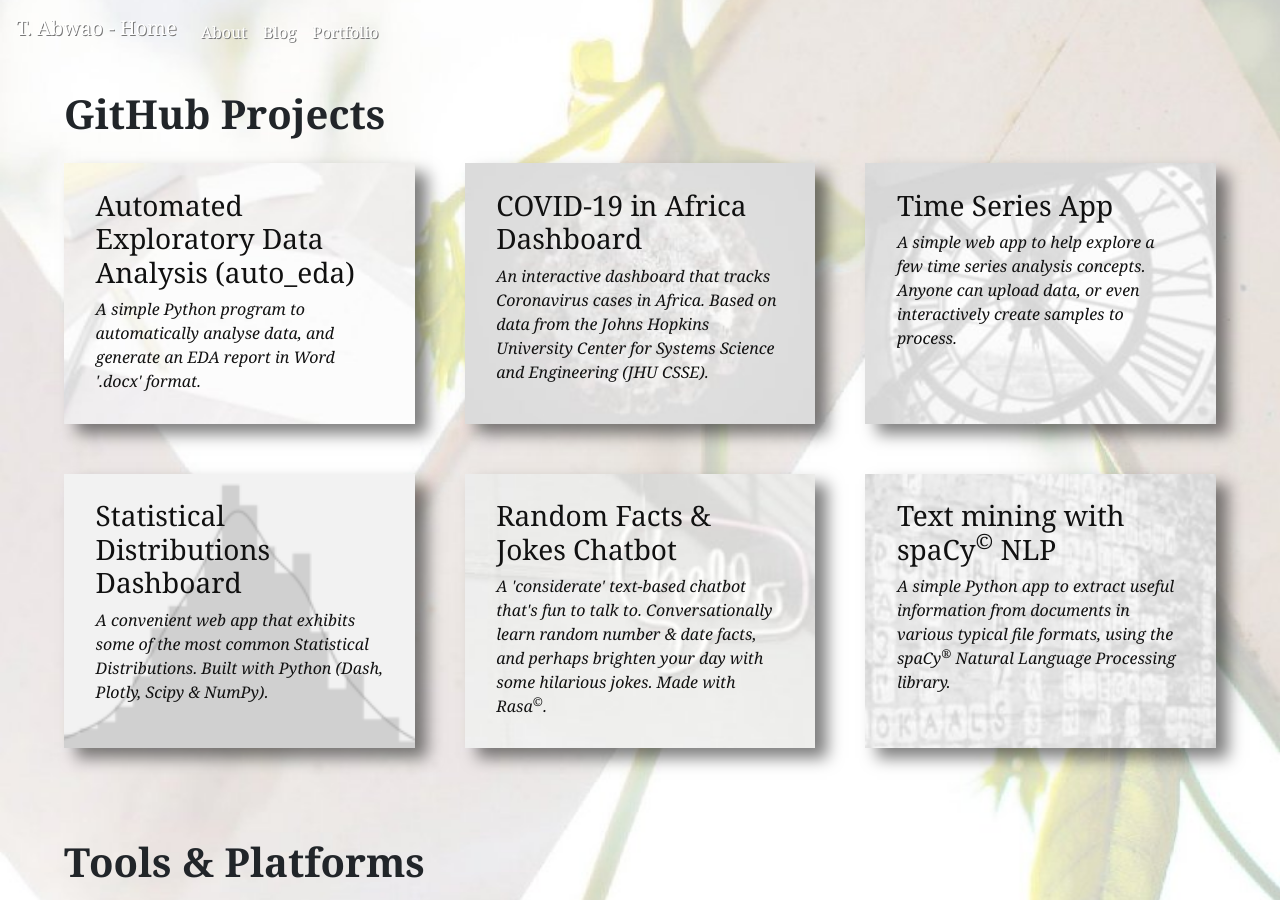
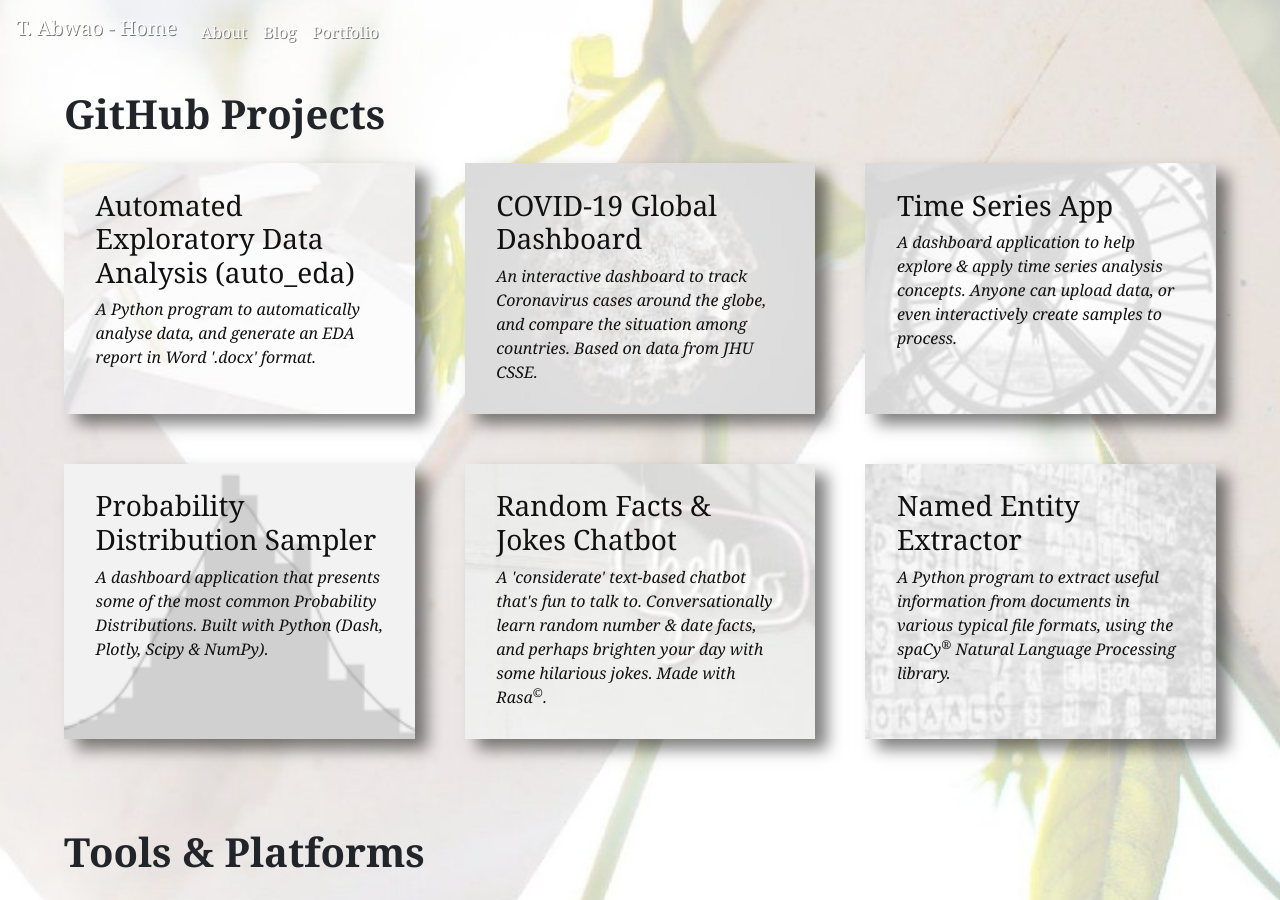
Before and after one commit to Tim-Abwao/tim-abwao.github.io, a Jekyll site: the page built from portfolio.html, in a window 1280 px wide and 900 px high. Built offline with Jekyll 4.4.1, drawn with Linux system fonts in a browser that asks for light colours.

Commit message:
Update project links & descriptions

```diff
--- a/_data/projects.yml
+++ b/_data/projects.yml
@@ -1,24 +1,24 @@
 - title: "Automated Exploratory Data Analysis (auto_eda)"
   link: "https://github.com/Tim-Abwao/auto-eda"
-  summary: "A simple Python program to automatically analyse data, and generate an EDA report in Word '.docx' format."
-  wallpaper: 'ae.jpg'
-- title: "COVID-19 in Africa Dashboard"
-  link: "https://github.com/Tim-Abwao/covid19-in-africa/tree/dashboard"
-  summary: "An interactive dashboard that tracks Coronavirus cases in Africa. Based on data from the Johns Hopkins University Center for Systems Science and Engineering (JHU CSSE)."
+  summary: "A Python program to automatically analyse data, and generate an EDA report in Word '.docx' format."
+  wallpaper: "ae.jpg"
+- title: "COVID-19 Global Dashboard"
+  link: "https://github.com/Tim-Abwao/covid19-global-dashboard"
+  summary: "An interactive dashboard to track Coronavirus cases around the globe, and compare the situation among countries. Based on data from <em>JHU CSSE</em>."
   wallpaper: "c19.png"
 - title: "Time Series App"
   link: "https://github.com/Tim-Abwao/time-series-app"
-  summary: "A simple web app to help explore a few time series analysis concepts. Anyone can upload data, or even interactively create samples to process."
+  summary: "A dashboard application to help explore & apply time series analysis concepts. Anyone can upload data, or even interactively create samples to process."
   wallpaper: "ts.jpg"
-- title: "Statistical Distributions Dashboard"
-  link: "https://github.com/Tim-Abwao/statistical-distributions-dash"
-  summary: "A convenient web app that exhibits some of the most common <em>Statistical Distributions</em>. Built with Python (Dash, Plotly, Scipy & NumPy)."
+- title: "Probability Distribution Sampler"
+  link: "https://github.com/Tim-Abwao/probability-distributions-with-dash"
+  summary: "A dashboard application that presents some of the most common Probability Distributions. Built with Python (Dash, Plotly, Scipy & NumPy)."
   wallpaper: "st.png"
 - title: "Random Facts & Jokes Chatbot "
-  link: "https://github.com/Tim-Abwao/rasa-chatbot"
+  link: "https://github.com/Tim-Abwao/jokes-and-trivia-chatbot"
   summary: "A 'considerate' text-based chatbot that's fun to talk to. Conversationally learn random number & date facts, and perhaps brighten your day with some hilarious jokes. Made with Rasa<sup>&copy;</sup>."
   wallpaper: "ch.jpg"
-- title: "Text mining with spaCy<sup>&copy</sup> NLP"
-  link: "https://github.com/Tim-Abwao/text-mining-spacy"
-  summary: "A simple Python app to extract useful information from documents in various typical file formats, using the spaCy<sup>&reg;</sup> Natural Language Processing library."
+- title: "Named Entity Extractor"
+  link: "https://github.com/Tim-Abwao/named-entity-extractor"
+  summary: "A Python program to extract useful information from documents in various typical file formats, using the spaCy<sup>&reg;</sup> Natural Language Processing library."
   wallpaper: "sp.jpg"
```
